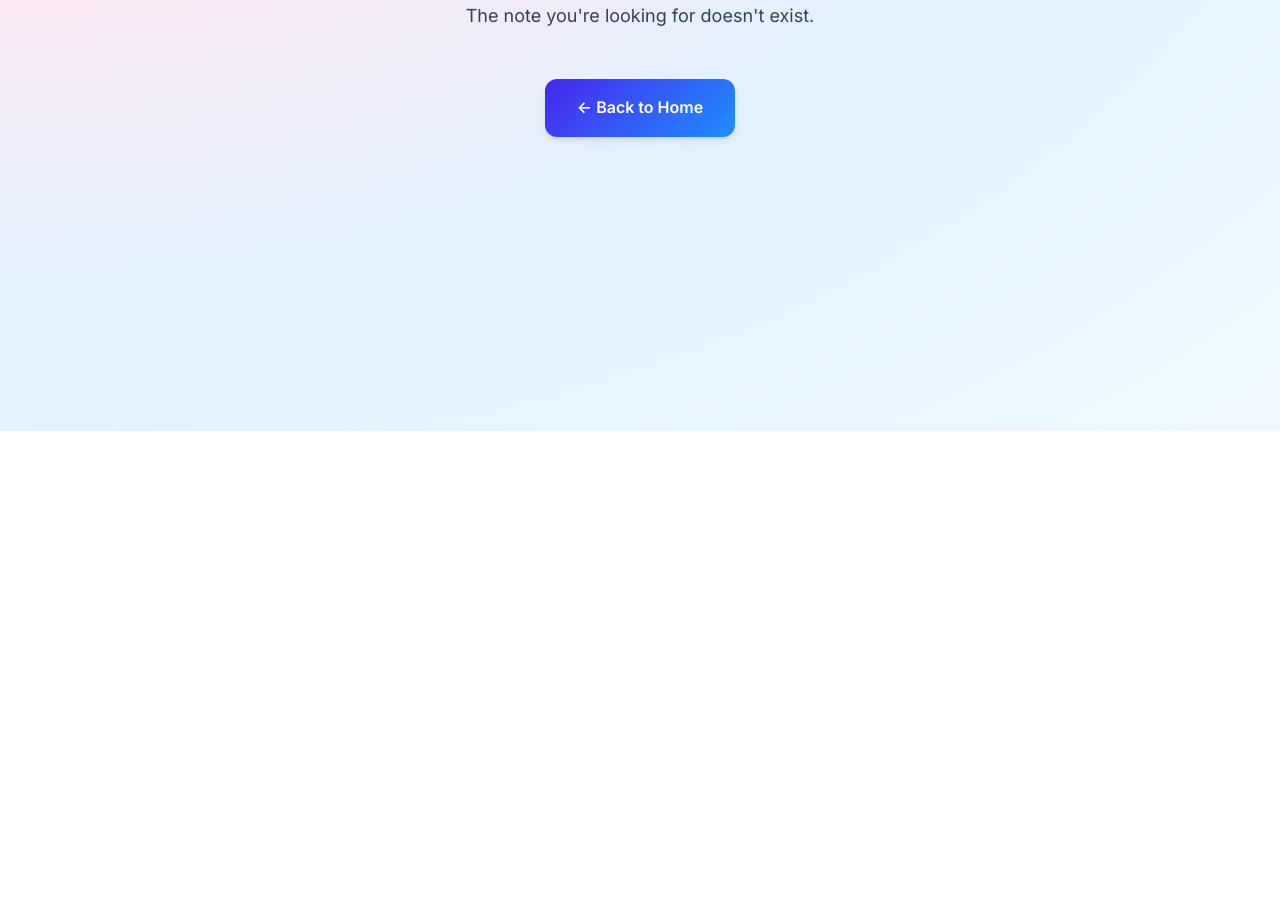
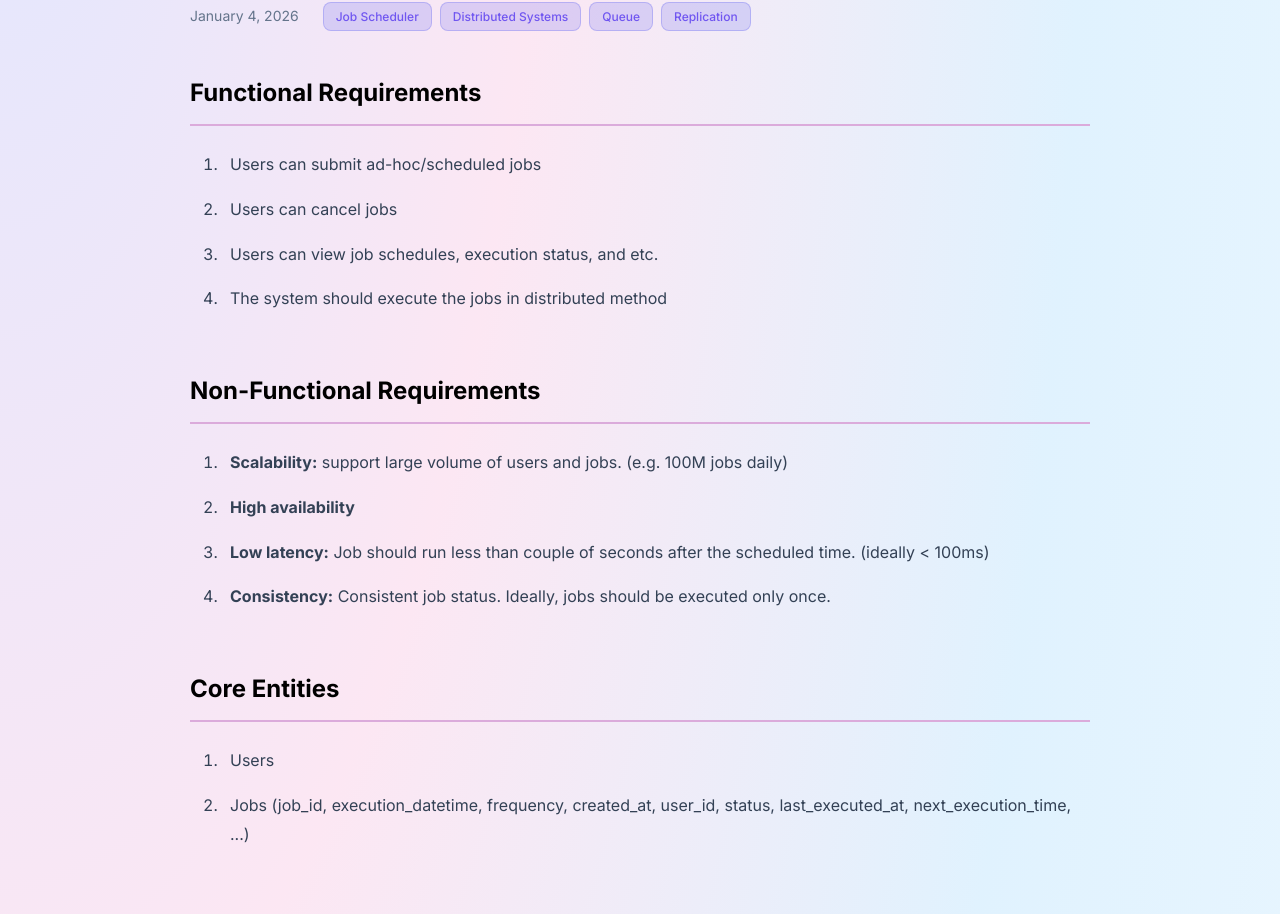
Before and after one commit to Jasonzzzz28/System-Design, a React (Vite) app: page /#/notes/distributed-job-scheduler in a window 1280 px wide. Before the commit this address had no page. Shown: the part 369-1283 px from the top of the page. Before the commit the page ends 800 px from the top, so only its background shows below. Built offline with nearby package versions, Linux system fonts and the light colour scheme.

Commit message:
Add note for job scheduler

```diff
--- a/src/data/notes.ts
+++ b/src/data/notes.ts
@@ -24,5 +24,13 @@ export const notes: Note[] = [
         date: '2025-12-14',
         slug: 'youtube',
         tags: ['Video Upload', 'Video Streaming', 'Blob Storage', 'CDN']
+    },
+    {
+        id: '4',
+        title: 'Distributed Job Scheduler',
+        description: 'A comprehensive system design for building a scalable distributed job scheduler to handle 100M jobs daily with high availability and low latency execution.',
+        date: '2026-01-04',
+        slug: 'distributed-job-scheduler',
+        tags: ['Job Scheduler', 'Distributed Systems', 'Queue', 'Replication']
     }
 ];
--- a/src/pages/NoteDetail.tsx
+++ b/src/pages/NoteDetail.tsx
@@ -4,6 +4,7 @@ import ImageViewer from '../components/ImageViewer';
 import twitterNewsFeedImage from '../assets/twitter-news-feed.svg';
 import urlShortenerImage from '../assets/url-shortener.svg';
 import youtubeImage from '../assets/youtube.svg';
+import jobSchedulerImage from '../assets/job-scheduler.svg';
 import './NoteDetail.css';
 
 const NoteDetail = () => {
@@ -344,6 +345,101 @@ const NoteDetail = () => {
                                     />
                                 </section>
                             </>
+                        ) : note.slug === 'distributed-job-scheduler' ? (
+                            <>
+                                <section className="content-section">
+                                    <h2>Functional Requirements</h2>
+                                    <ol>
+                                        <li>Users can submit ad-hoc/scheduled jobs</li>
+                                        <li>Users can cancel jobs</li>
+                                        <li>Users can view job schedules, execution status, and etc.</li>
+                                        <li>The system should execute the jobs in distributed method</li>
+                                    </ol>
+                                </section>
+
+                                <section className="content-section">
+                                    <h2>Non-Functional Requirements</h2>
+                                    <ol>
+                                        <li><strong>Scalability:</strong> support large volume of users and jobs. (e.g. 100M jobs daily)</li>
+                                        <li><strong>High availability</strong></li>
+                                        <li><strong>Low latency:</strong> Job should run less than couple of seconds after the scheduled time. (ideally &lt; 100ms)</li>
+                                        <li><strong>Consistency:</strong> Consistent job status. Ideally, jobs should be executed only once.</li>
+                                    </ol>
+                                </section>
+
+                                <section className="content-section">
+                                    <h2>Core Entities</h2>
+                                    <ol>
+                                        <li>Users</li>
+                                        <li>Jobs (job_id, execution_datetime, frequency, created_at, user_id, status, last_executed_at, next_execution_time, ...)</li>
+                                    </ol>
+                                </section>
+
+                                <section className="content-section">
+                                    <h2>API</h2>
+
+                                    <div className="api-endpoint">
+                                        <h3>1. POST /jobs</h3>
+                                        <div className="code-block">
+                                            <div className="code-line">{`{`}</div>
+                                            <div className="code-line indent">  "job_id",</div>
+                                            <div className="code-line indent">  "start_datetime",</div>
+                                            <div className="code-line indent">  "frequency",</div>
+                                            <div className="code-line indent">  "created_at",</div>
+                                            <div className="code-line indent">  "user_id"</div>
+                                            <div className="code-line">{`}`}</div>
+                                            <div className="code-line response">⇒ 201 CREATED</div>
+                                        </div>
+                                    </div>
+
+                                    <div className="api-endpoint">
+                                        <h3>2. DELETE /jobs/{`{job-id}`}</h3>
+                                        <div className="code-block">
+                                            <div className="code-line response">⇒ 204 NO CONTENT</div>
+                                        </div>
+                                    </div>
+
+                                    <div className="api-endpoint">
+                                        <h3>3. GET /jobs/{`{job-id}`}</h3>
+                                        <div className="code-block">
+                                            <div className="code-line indent">/jobs?status=failed&user_id=user1</div>
+                                            <div className="code-line indent">/jobs/execution?worker_id=w1&status=completed</div>
+                                        </div>
+                                    </div>
+                                </section>
+
+                                <section className="content-section">
+                                    <h2>High Level Design</h2>
+                                    <ImageViewer
+                                        src={jobSchedulerImage}
+                                        alt="Distributed Job Scheduler - High Level System Design"
+                                    />
+                                </section>
+
+                                <section className="content-section">
+                                    <h2>Deep Dives</h2>
+
+                                    <div className="api-endpoint">
+                                        <h3>1. How to ensure jobs are not processed by multiple workers at the same time?</h3>
+                                        <p>Partition the job schedule table into segments based on job_id. The coordinator can assign segments to specific worker nodes.</p>
+                                    </div>
+
+                                    <div className="api-endpoint">
+                                        <h3>2. How to handle job failure?</h3>
+                                        <p>Retry with exponential backoff. If exceed the max_retries, update the Job status to failed.</p>
+                                    </div>
+
+                                    <div className="api-endpoint">
+                                        <h3>3. How to handle worker failure?</h3>
+                                        <p>The coordinator monitors the heartbeats sent by worker nodes and performs periodic health checks on worker nodes (CPU, Memory, Disk, Network Connectivity).</p>
+                                    </div>
+
+                                    <div className="api-endpoint">
+                                        <h3>4. Rate limiting?</h3>
+                                        <p>At job submission level, job queue level, work node level.</p>
+                                    </div>
+                                </section>
+                            </>
                         ) : null}
                     </div>
                 </article>
```
Also changed, not shown: src/assets/job-scheduler.svg (added).
